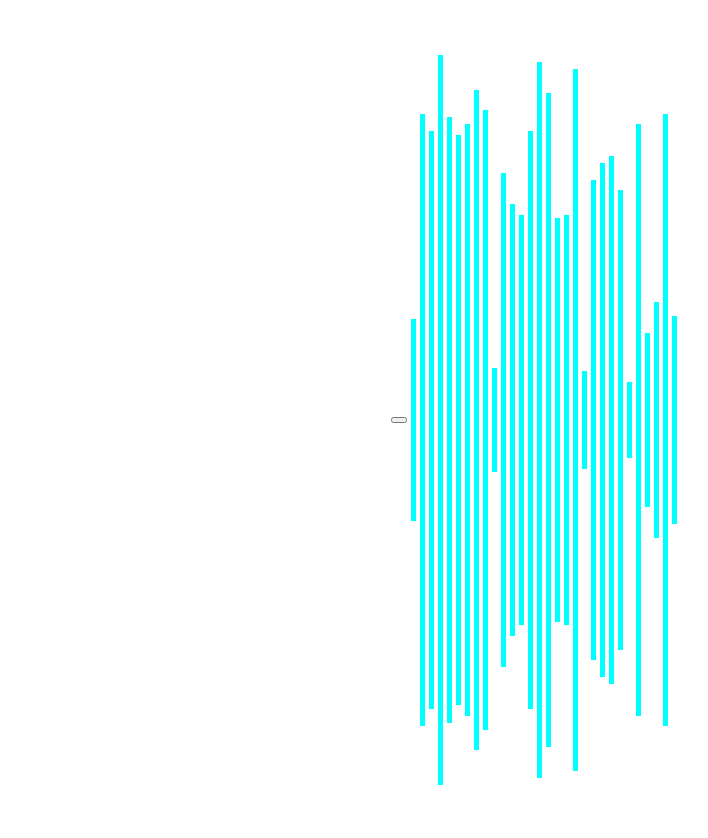
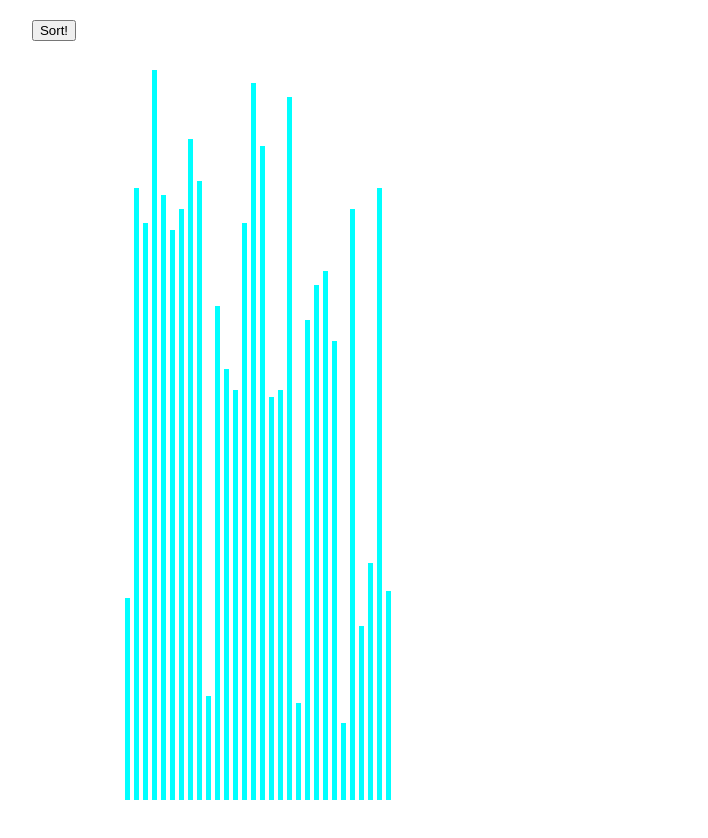
Before and after one commit to Goncalves-Rafael/sorting-visualization, a Vue app: page / in a window 1280 px wide. Shown: the whole page, without its empty margins (106-814 px from the left). Built offline with nearby package versions, Linux system fonts and the light colour scheme.

Commit message:
Refactoring

```diff
--- a/src/App.vue
+++ b/src/App.vue
@@ -1,6 +1,11 @@
 <template>
   <div id="app">
-    <button @click="selectionSort"/>
+    <div class="sidebar">
+      <button @click="selectionSort">
+        Sort!
+      </button>
+    </div>
+    <div class="flex-container">
       <div
         v-for="(item,index) in itens"
         :key="index"
@@ -9,9 +14,12 @@
           {{item}}
       </div>
     </div>
+  </div>
 </template>
 
 <script>
+import selectionSort from './utils/selectionSort'
+
 export default {
   name: 'App',
   data: function () {
@@ -40,33 +48,49 @@ export default {
       this.max = Math.max(...this.itens) + 10
       this.interval = setInterval(this.sort, 1000)
     },
-    switchElements (first, second, array) {
+    dispatchChanges (first, second) {
+      this.dispatchedChanges.push([first, second])
+    },
+    dispatchComparisons (first, second) {
+      if (!this.dispatchedComparisons[first]) this.dispatchedComparisons[first] = { compareWith: [] }
+      this.dispatchedComparisons[first].compareWith.push(second)
+    },
+    selectionSort () {
+      if (!this.intervalId) {
+        this.intervalId = setInterval(this.commitDispatches, 20)
+      }
+      selectionSort.sort(
+        this.itens,
+        this.switchElementsFactory(this.dispatchChanges),
+        this.comparisonFactory(this.dispatchComparisons)
+      )
+    },
+    switchElementsDefault (array, first, second) {
       const temp = array[first]
       array[first] = array[second]
       array[second] = temp
     },
-    selectionSort () {
-      const arrayCopy = this.itens.slice()
-      if (!this.intervalId) {
-        this.intervalId = setInterval(this.commitDispatches, 20)
+    switchElementsFactory (registerSwitchCb, switchFunction = this.switchElementsDefault) {
+      return function (array, first, second) {
+        console.log('switch')
+        switchFunction(array, first, second)
+        if (registerSwitchCb) registerSwitchCb(first, second)
       }
-      for (let i = 0; i < arrayCopy.length; i++) {
-        let min = i
-        for (let j = i; j < arrayCopy.length; j++) {
-          if (arrayCopy[j] < arrayCopy[min]) min = j
-          if (!this.dispatchedComparisons[i]) this.dispatchedComparisons[i] = { compareWith: [] }
-          this.dispatchedComparisons[i].compareWith.push(j)
-        }
-        this.switchElements(i, min, arrayCopy)
-        this.dispatchedChanges.push([i, min])
+    },
+    comparisonFactory (registerComparisonCb, compareFunction = (a, b) => b - a) {
+      return function (array, first, second) {
+        console.log('comparison')
+        if (registerComparisonCb) registerComparisonCb(first, second)
+        return compareFunction(array[first], array[second])
       }
     },
     commitDispatches () {
       try {
+        console.log('commitDispatches')
         const change = this.dispatchedChanges[0]
         if (this.dispatchedComparisons[change[0]].compareWith.length <= 0) {
           this.selected = parseInt(change[0])
-          this.switchElements(change[0], change[1], this.itens)
+          this.switchElementsDefault(this.itens, change[0], change[1])
           this.dispatchedChanges.splice(0, 1)
         } else {
           const comparison = this.dispatchedComparisons[change[0]]
@@ -90,14 +114,14 @@ export default {
         this.intervalId = setInterval(function () {
           this.finished = !this.finished
         }.bind(this), 100)
+        this.selectedFirst = null
+        this.selectedSecond = null
         setTimeout(this.finish, 1500)
       }
     },
     finish () {
       clearInterval(this.intervalId)
       this.finished = false
-      this.selectedFirst = null
-      this.selectedSecond = null
     }
   }
 }
@@ -110,7 +134,8 @@ body, html {
     padding: 0px;
     height: 100%;
 }
-#app {
+#app,
+.flex-container {
   font-family: Avenir, Helvetica, Arial, sans-serif;
   -webkit-font-smoothing: antialiased;
   -moz-osx-font-smoothing: grayscale;
@@ -122,6 +147,8 @@ body, html {
   justify-content: center;
   height: 100%;
   padding: 20px;
+  width: 50%;
+  align-items: flex-end;
 }
 
 .item {
@@ -148,4 +175,9 @@ body, html {
 .finished {
   background-color: lime;
 }
+
+.sidebar {
+  height: 100%;
+}
+
 </style>
--- /dev/null
+++ b/src/utils/selectionSort.js
@@ -0,0 +1,15 @@
+export default {
+  sort (array, switchElementsFunction, comparisonFunction) {
+    const arrayCopy = array.slice()
+
+    for (let i = 0; i < arrayCopy.length; i++) {
+      let min = i
+      for (let j = i; j < arrayCopy.length; j++) {
+        if (comparisonFunction(arrayCopy, min, j) < 0) min = j
+      }
+      switchElementsFunction(arrayCopy, i, min)
+    }
+
+    return arrayCopy
+  }
+}
```
Lines whose indentation alone changed are shown as unchanged.
